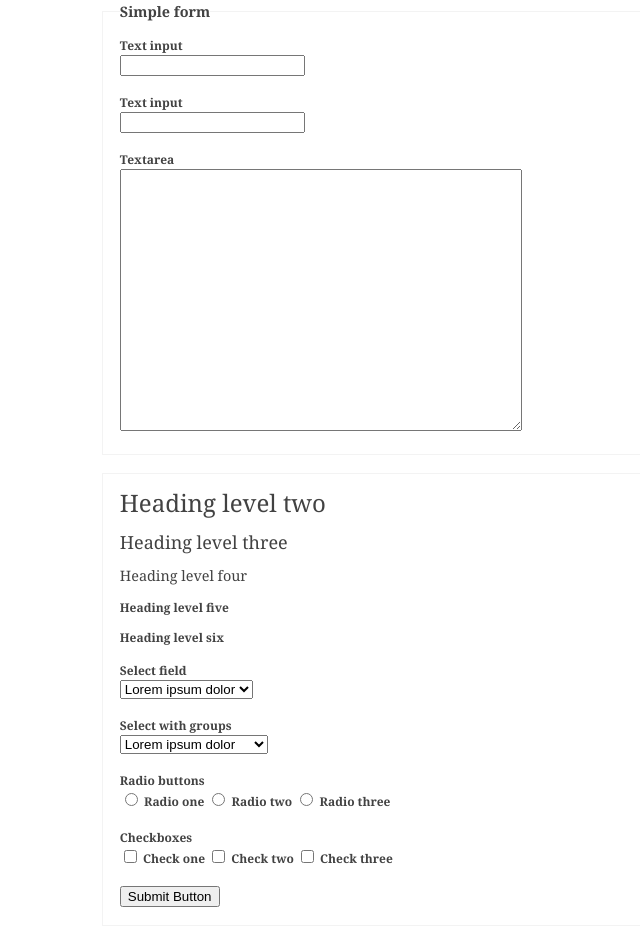
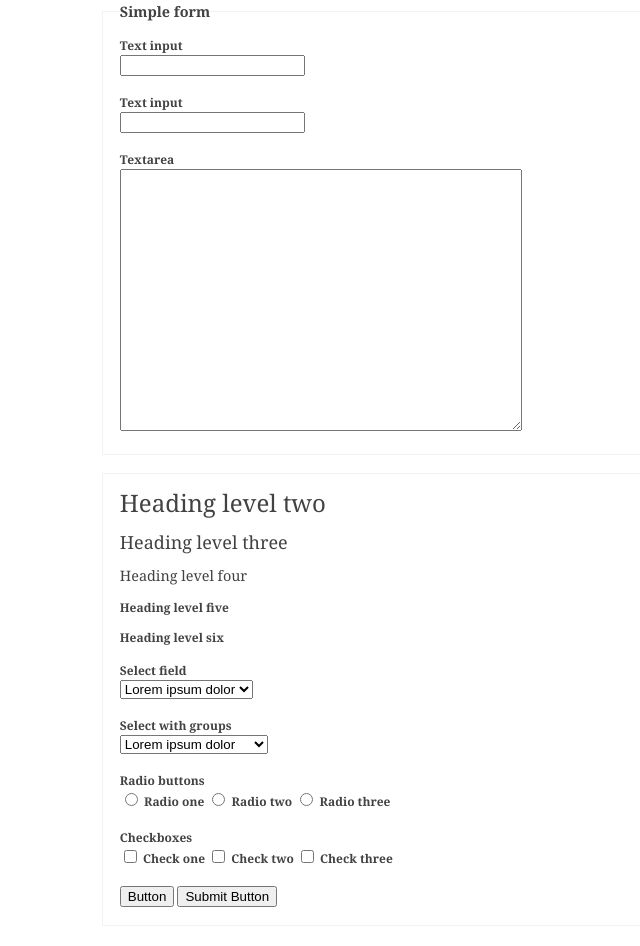
Before and after one commit to williamdodson/universal-ie6-css-redux, a plain HTML site: page index.html in a window 1280 px wide. Shown: the part 1907-2853 px from the top of the page, without its empty margins (154-794 px from the left). Drawn offline with Linux system fonts and the light colour scheme.

Commit message:
Converted demo to HTML5

```diff
--- a/index.html
+++ b/index.html
@@ -210,6 +210,7 @@
         </p>
 
         <p>
+          <button type="button" value="Button Element">Button</button>
           <input type="submit" value="Submit Button" />
         </p>
       </fieldset>
```
